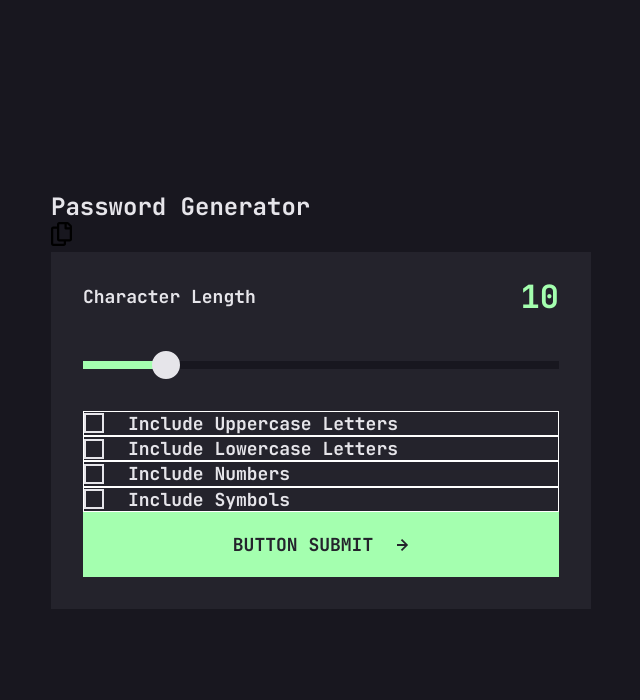
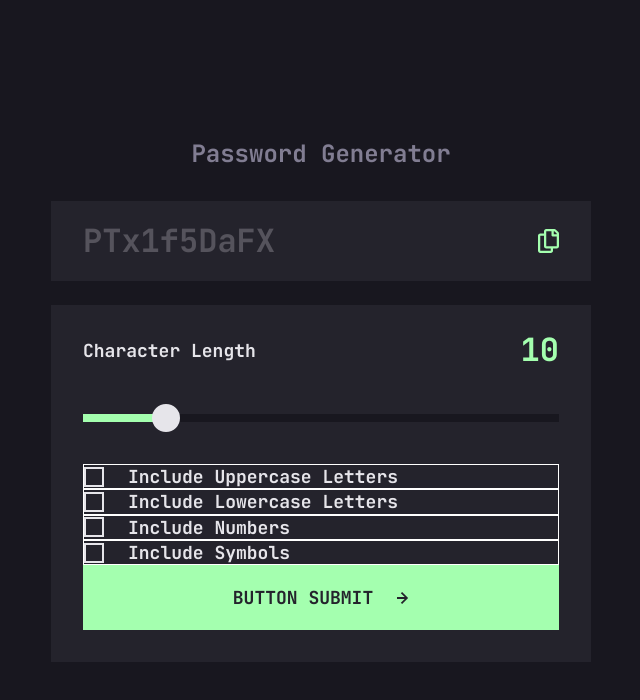
Before and after one commit to kilavkiwork/password-generator, a plain HTML site: page index.html in a window 1280 px wide. Shown: the whole page, without its empty margins (319-959 px from the left). Drawn offline with Linux system fonts and the light colour scheme; files whose address does not match are found by name.

Commit message:
style: block password

```diff
--- a/index.html
+++ b/index.html
@@ -105,7 +105,7 @@
           <div class="container">
             <h2 class="title">Password Generator</h2>
             <article class="password">
-              <span id="pass"></span>
+              <span id="pass">PTx1f5DaFX</span>
               <svg class="icon-copy" width="21" height="24">
                 <use href="./assets/images/icons/icons.svg#icon-copy"></use>
               </svg>
--- a/styles/styles.css
+++ b/styles/styles.css
@@ -177,6 +177,51 @@ button {
   fill: var(--neon_green);
 }
 /* end btn */
+/* hero */
+section.hero {
+  display: flex;
+  justify-content: start;
+  align-items: center;
+  height: 100vh;
+}
+section.hero h2.title {
+  margin-bottom: 32px;
+  text-align: center;
+  color: var(--grey);
+}
+.tools-box {
+  padding: 24px 32px 32px;
+  background-color: var(--dark_grey);
+}
+/* password */
+.password {
+  display: flex;
+  justify-content: space-between;
+  align-items: center;
+  margin-bottom: 24px;
+  width: 100%;
+  min-height: 80px;
+  padding: 19px 32px;
+  font-size: 2rem;
+  line-height: 1.315;
+  color: rgba(230, 229, 234, 0.25);
+  background-color: var(--dark_grey);
+  transition: color var(--anime);
+}
+.password:last-child {
+  margin-bottom: 0;
+}
+.icon-copy {
+  fill: var(--neon_green);
+  transition: fill var(--anime);
+}
+.password:hover {
+  color: rgba(230, 229, 234, 1);
+}
+.password:hover .icon-copy {
+  fill: var(--white)
+}
+/* end password */
 /* range */
 .password-size {
   display: flex;
@@ -236,14 +281,4 @@ input[type='range']:active::-webkit-slider-thumb {
   background-color: var(--black);
 }
 /* end range */
-
-section.hero {
-  display: flex;
-  justify-content: start;
-  align-items: center;
-  height: 100vh;
-}
-.tools-box {
-  padding: 24px 32px 32px;
-  background-color: var(--dark_grey);
-}
+/* end hero */
```
